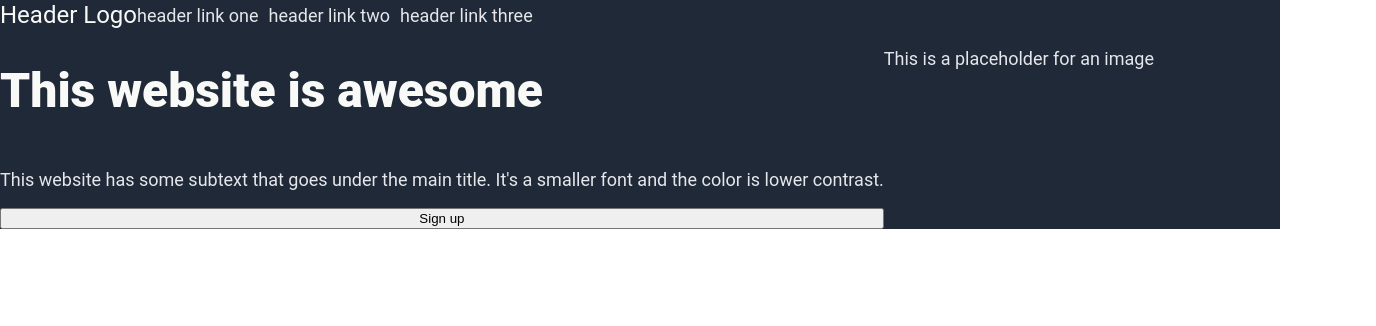
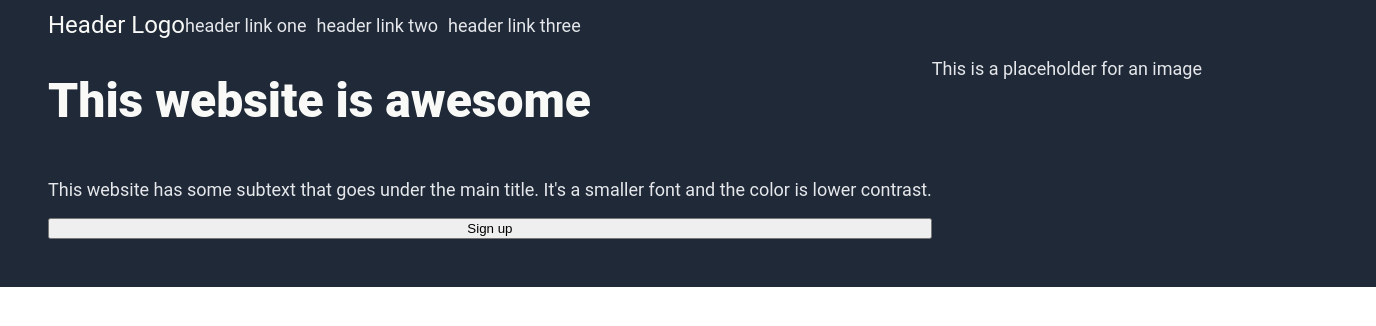
Before and after one commit to stefandeissler/project-landing-page, a plain HTML site: page index.html in a window 1280 px wide. Shown: the whole page, 1376 px wide, since content can reach past the window. Drawn offline with Linux system fonts and the light colour scheme.

Commit message:
Correct header style padding values

```diff
--- a/style.css
+++ b/style.css
@@ -11,7 +11,7 @@ body {
   width: 100%;
   display: flex;
   flex-direction: column;
-  padding: 10px 48px 48px 48xp;
+  padding: 10px 48px 48px 48px;
 }
 
 .header {
```
